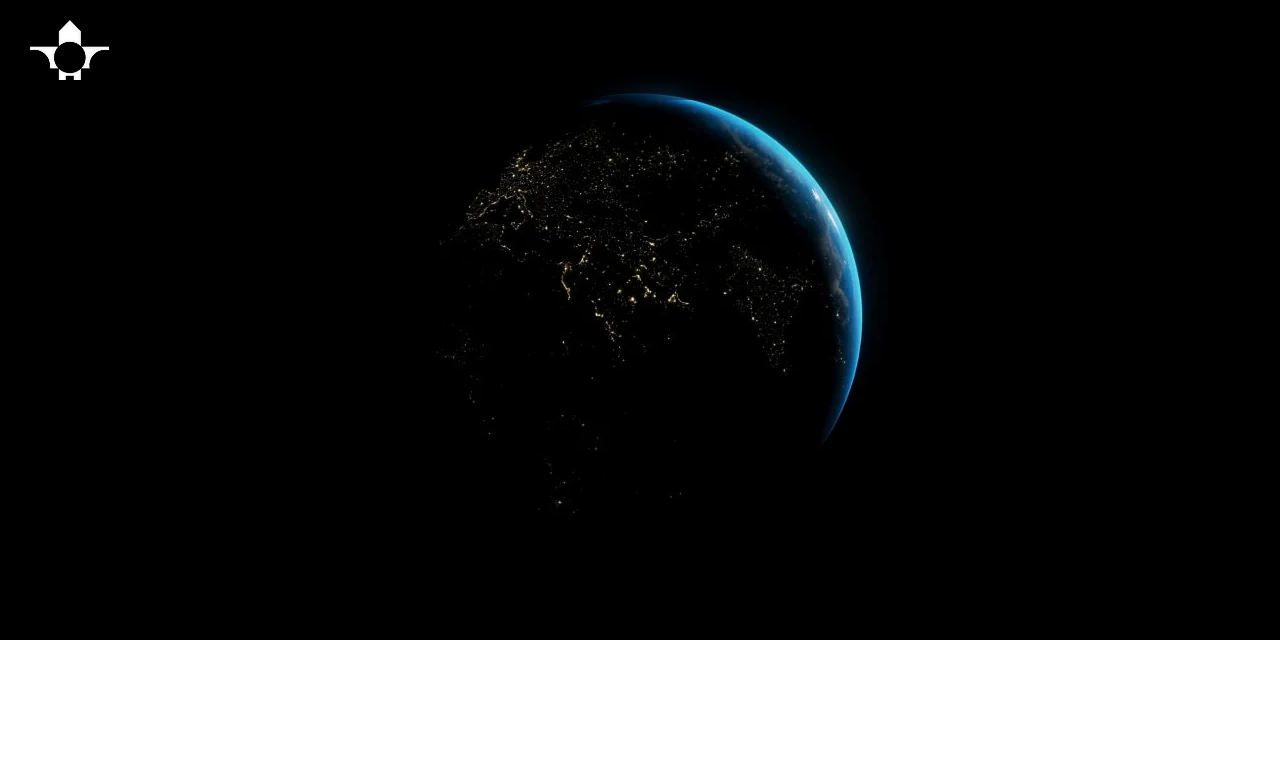
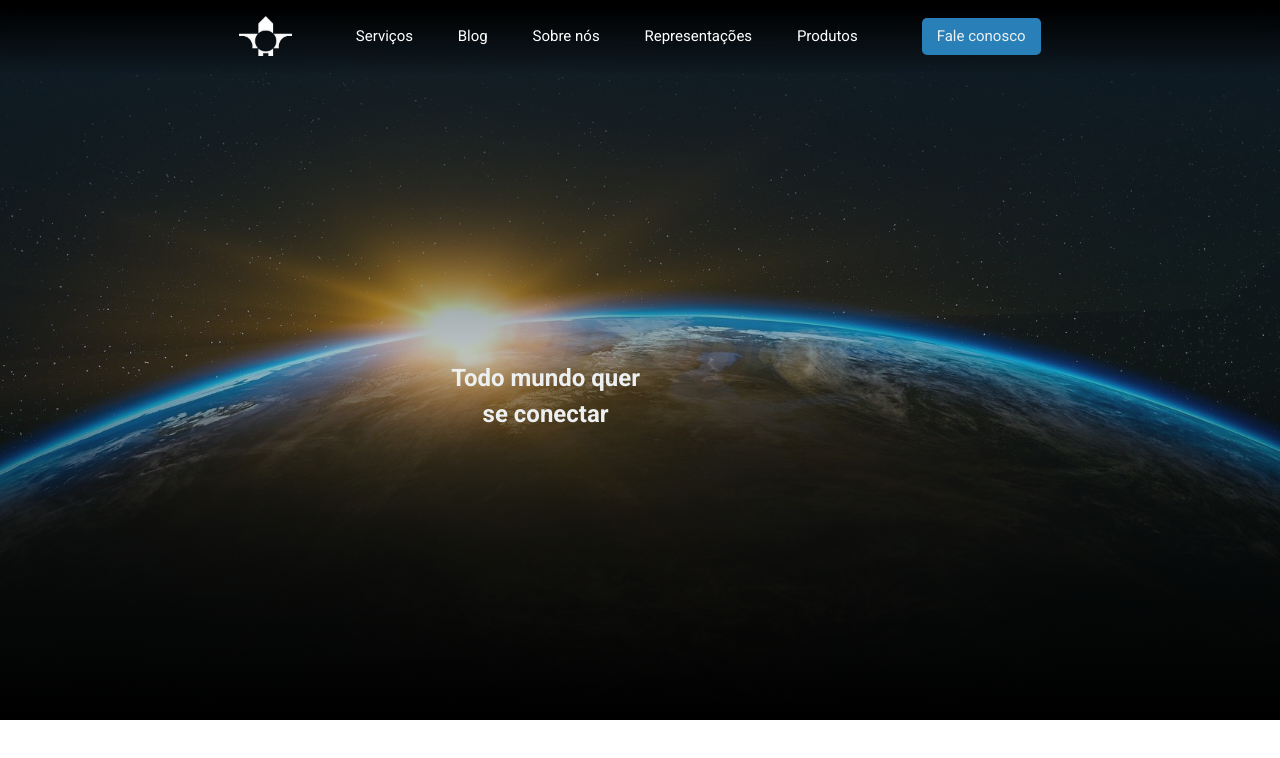
Before and after one commit to soustern/thx_digital, a website: page index.html in a window 1280 px wide. Drawn offline with Linux system fonts and the light colour scheme.

Commit message:
send changes

```diff
--- a/index.html
+++ b/index.html
@@ -2,9 +2,7 @@
 <html lang="pt-BR">
   <head>
     <!-- /*
-    ==========================================================================
     ESSENTIAL - b
-    ==========================================================================
     */ -->
 
     <meta charset="UTF-8" />
@@ -12,50 +10,40 @@
     <meta name="viewport" content="width=device-width, initial-scale=1.0" />
 
     <!-- /*
-    ==========================================================================
     ESSENTIAL - e
-    ==========================================================================
     */ -->
     <!-- /*
-    ==========================================================================
     SEO - b
-    ==========================================================================
     */ -->
 
     <title>THX Digital - Início</title>
     <meta name="description" content="Agência de marketing digital." />
 
     <!-- /*
-    ==========================================================================
     SEO - e
-    ==========================================================================
     */ -->
     <!-- /*
-    ==========================================================================
     FONT - b
-    ==========================================================================
     */ -->
     <link rel="preconnect" href="https://fonts.googleapis.com" />
     <link rel="preconnect" href="https://fonts.gstatic.com" crossorigin />
-    <link
-      href="https://fonts.googleapis.com/css2?family=Roboto:wght@400;700;900&display=swap"
-      rel="stylesheet"
-    />
+    <link href="https://fonts.googleapis.com/css2?family=Roboto:wght@400;700;900&display=swap" rel="stylesheet" />
     <!-- /*
-    ==========================================================================
     FONT - e
-    ==========================================================================
     */ -->
     <!-- /*
-    ==========================================================================
     STYLE - b
-    ==========================================================================
     */ -->
     <link rel="stylesheet" href="css/style.css" />
     <!-- /*
-    ==========================================================================
     STYLE - e
-    ==========================================================================
+    */ -->
+    <!-- /*
+    SCRIPTS - b
+    */ -->
+    <script src="js/navigation.js"></script>
+    <!-- /*
+    SCRIPTS - e
     */ -->
   </head>
   <body>
@@ -80,14 +68,29 @@
     */ -->
 
     <header class="header">
-      <div class="header__nav">
-        <img
-          src="img/logo.png"
-          alt="THX Digital logo"
-          class="header__nav-logo"
-        />
-      </div>
+      <section class="header__nav">
+        <a href="#">
+          <img src="img/logo.png" alt="THX Digital logo" class="header__nav-logo" />
+        </a>
+        <button class="header__nav-toggle btn" aria-controls="Navegação Principal" aria-expanded="false">
+          <span class="header__nav-icon">&nbsp;</span>
+        </button>
+        <nav class="header__nav-navigation">
+          <ul aria-label="Navegação principal" role="lista" class="header__nav-list">
+            <li><a href="">Serviços</a></li>
+            <li><a href="">Blog</a></li>
+            <li><a href="">Sobre nós</a></li>
+            <li><a href="">Representações</a></li>
+            <li><a href="">Produtos</a></li>
+          </ul>
+        </nav>
+        <button class="header__nav-talk btn btn-affluent">Fale conosco</button>
+      </section>
+      <section class="header__text">
+        <h1 class="primary-text">Todo mundo quer<br />se conectar</h1>
+      </section>
     </header>
+    <main></main>
 
     <!-- /*
     ==========================================================================
--- /dev/null
+++ b/js/navigation.js
@@ -0,0 +1,11 @@
+addEventListener("DOMContentLoaded", () => {
+  const navToggle = document.querySelector(".header__nav-toggle");
+  const primaryNav = document.querySelector(".header__nav-navigation");
+  const talkBtn = document.querySelector(".header__nav-talk");
+
+  navToggle.addEventListener("click", () => {
+    primaryNav.hasAttribute("data-visible") ? navToggle.setAttribute("aria-expanded", false) : navToggle.setAttribute("aria-expanded", true);
+    primaryNav.toggleAttribute("data-visible");
+    talkBtn.toggleAttribute("data-visible");
+  });
+});
--- a/sass/layout/_header.scss
+++ b/sass/layout/_header.scss
@@ -5,6 +5,9 @@
 .header {
   /* Display & Box Model */
   height: 90vh;
+
+  /* Positioning */
+  position: relative;
 
   /* Other */
   background-color: var(--color-black);
@@ -162,24 +165,33 @@
       }
 
       &-navigation[data-visible] {
-        z-index: 1000;
+        /* Display & Box Model */
         display: flex;
+        height: 100vh;
+        width: 100%;
+
+        /* Positioning */
         flex-direction: column;
         justify-content: start;
+        left: 0;
+        padding: 10rem;
         position: fixed;
         top: 0;
-        left: 0;
-        height: 100vh;
-        width: 100%;
+        z-index: 1000;
+
+        /* Other */
         background-color: red;
-        padding: 10rem;
 
         * {
+          /* Display & Box Model */
           display: block;
+
+          /* Other */
           font-weight: 700;
           font-size: 3.5rem;
 
           &:not(:first-child) {
+            /* Other */
             margin-top: 5rem;
           }
         }
@@ -197,9 +209,14 @@
     ==========================================================================
     */
   }
+
+  &__text {
+    /* Positioning */
+    position: absolute;
+    right: 50%;
+    top: 50%;
+
+    /* Other */
+    text-align: center;
+  }
 }
-
-main {
-  height: 300rem;
-  background-color: #000;
-}
```
Also changed, not shown: css/style.css, img/head.jpg (deleted), img/head_1274.jpg (deleted), img/head_1523.jpg (deleted), img/head_2036.jpg (deleted), img/head_2419.jpg (deleted), img/head_2507.jpg (deleted), img/head_2854.jpg (deleted), img/head_3400.jpg (deleted), img/head_600.jpg (deleted), img/head_600.webp (deleted), img/head_969.jpg (deleted), img/header.jpg (added), img/hero-illustration-alt.png (added), 1 more files, 1 other file.
